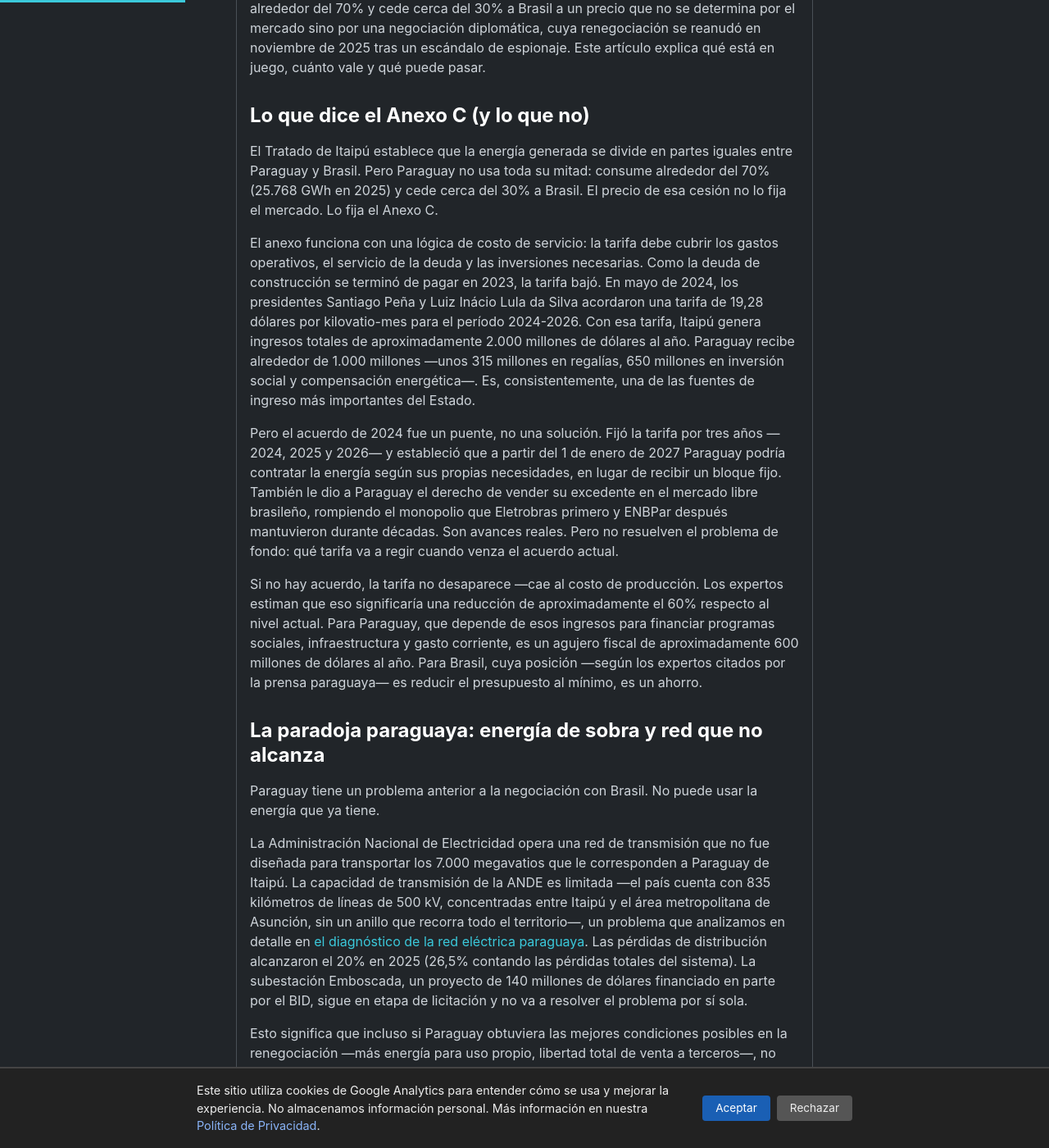
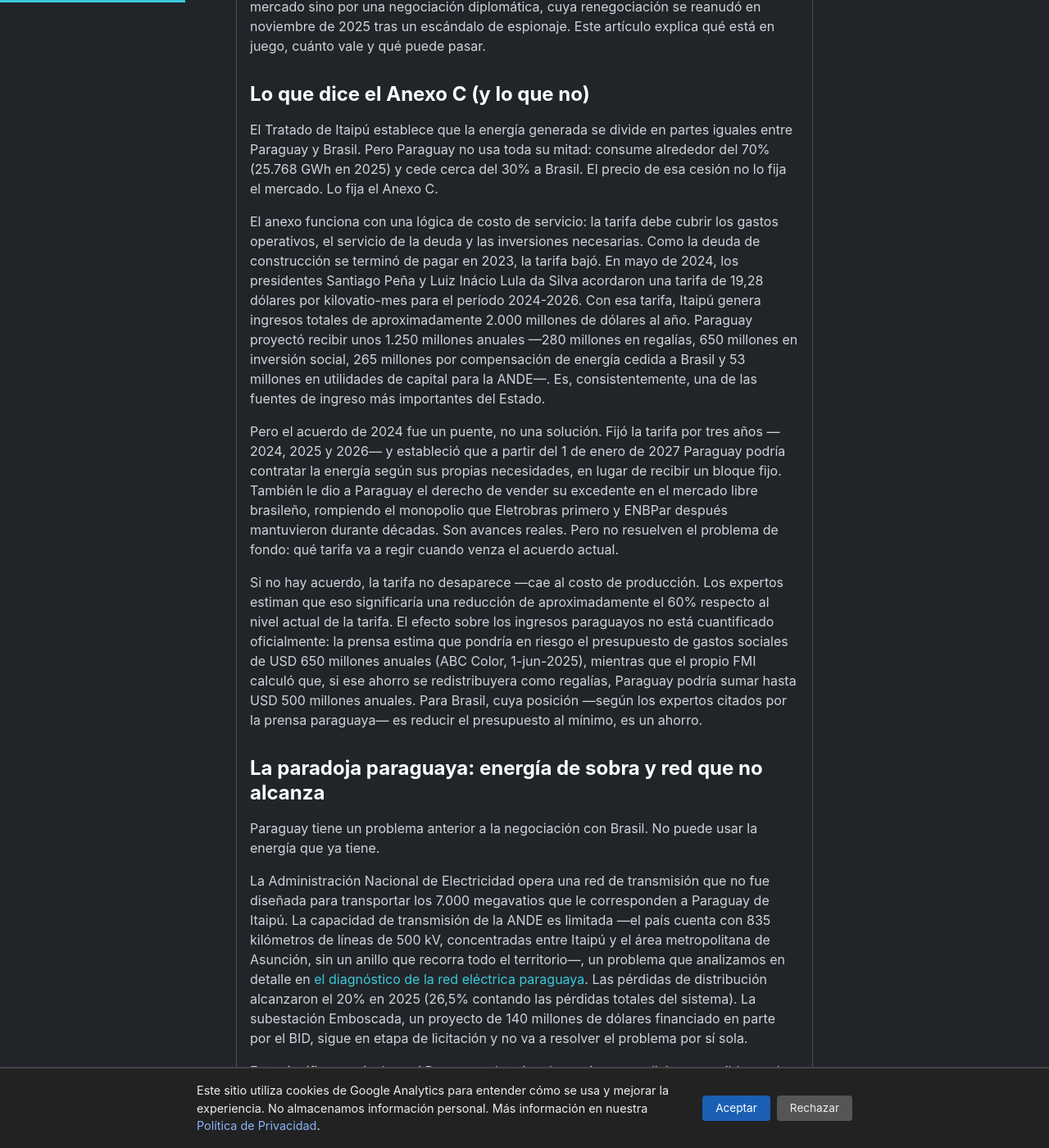
Before and after one commit to miravosqueinteresante/muchotexto.net, a Jekyll site: the page built from _posts/2026-07-17-itaipu-2027-energia-paraguay.md, in a window 1280 px wide and 1400 px high, scrolled down 785 px. Shown: the whole window at 82% size. Built offline with Jekyll 4.4.1, drawn with Linux system fonts in a browser that asks for light colours; some of the changed text lies outside the part shown.

Commit message:
Canon Itaipú: fijar los ingresos de Paraguay y corregir #4 y #6
Resuelve la inconsistencia 1.000M (vs) 1.250M / 600M (vs) 750M entre
artículos hermanos fijando un canon con fuente primaria.

Canon (anuncio oficial 9-may-2024, Presidencia/Itaipú; Diario HOY):
USD 1.250M/año (2024-2026) = 280 regalías + 650 inversión social + 265
compensación por cesión + 53 utilidades/ANDE. Es una proyección: lo real 2024
fue USD 880,9M; transferencias directas Anexo C USD 549M. La pérdida del 60%
NO tiene cifra oficial (el 60% es la caída de la tarifa, no de los ingresos).

- AGENTS.md: +canon en la sección Itaipú (y 'NO usar 1.000M/600M/750M').
- _data/energia.yml: +bloque itaipu_ingresos.
- #4 itaipu-2027: desglose 280+650+265+53; pérdida reescrita; título y
  descripción corregidos (ya no afirma 'mil millones').
- #6 red-electrica: total 1.250 correcto; pérdida 750M reescrita; 'se
  renegocia el Anexo C' -> 'vence el acuerdo tarifario'.
- Pilar y #5: anchors actualizados al nuevo título de #4.

```diff
--- a/_posts/2026-07-17-itaipu-2027-energia-paraguay.md
+++ b/_posts/2026-07-17-itaipu-2027-energia-paraguay.md
@@ -1,11 +1,11 @@
 ---
 layout: post
-title: "En 2027 Paraguay puede perder mil millones de dólares de Itaipú"
+title: "En 2027 Paraguay arriesga el acuerdo tarifario de Itaipú"
 date: 2026-07-17
 last_modified_at: 2026-09-23
 categories: articulos
 tags: infraestructura-energia ia-paraguay
-description: "El acuerdo tarifario de Itaipú vence el 1 de enero de 2027. La negociación del Anexo C se reanudó en noviembre de 2025 tras un caso de espionaje. Paraguay recibe USD 1.000M al año y podría perder el 60%."
+description: "El acuerdo tarifario de Itaipú vence el 1 de enero de 2027. La negociación del Anexo C se reanudó en noviembre de 2025. Paraguay proyecta recibir USD 1.250M al año."
 ---
 
 El 26 de abril de 1973, Paraguay y Brasil firmaron el Tratado de Itaipú. Cincuenta y tres años después, la represa hidroeléctrica con mayor generación acumulada de la historia —14.000 megavatios instalados, 20 turbinas de 700 megavatios cada una— produce más electricidad que cualquier otra central del planeta y representa aproximadamente el 12% de los ingresos del Estado paraguayo. El 1 de enero de 2027 vence el acuerdo tarifario que fija el precio al que Paraguay le vende su energía excedente a Brasil; el Anexo C en sí no vence ese año. La negociación para renovarlo se suspendió en abril de 2025, cuando se reveló que la Agencia Brasileña de Inteligencia espió a funcionarios paraguayos, y se reanudó en noviembre de ese año.
@@ -16,11 +16,11 @@
 
 El Tratado de Itaipú establece que la energía generada se divide en partes iguales entre Paraguay y Brasil. Pero Paraguay no usa toda su mitad: consume alrededor del 70% (25.768 GWh en 2025) y cede cerca del 30% a Brasil. El precio de esa cesión no lo fija el mercado. Lo fija el Anexo C.
 
-El anexo funciona con una lógica de costo de servicio: la tarifa debe cubrir los gastos operativos, el servicio de la deuda y las inversiones necesarias. Como la deuda de construcción se terminó de pagar en 2023, la tarifa bajó. En mayo de 2024, los presidentes Santiago Peña y Luiz Inácio Lula da Silva acordaron una tarifa de 19,28 dólares por kilovatio-mes para el período 2024-2026. Con esa tarifa, Itaipú genera ingresos totales de aproximadamente 2.000 millones de dólares al año. Paraguay recibe alrededor de 1.000 millones —unos 315 millones en regalías, 650 millones en inversión social y compensación energética—. Es, consistentemente, una de las fuentes de ingreso más importantes del Estado.
+El anexo funciona con una lógica de costo de servicio: la tarifa debe cubrir los gastos operativos, el servicio de la deuda y las inversiones necesarias. Como la deuda de construcción se terminó de pagar en 2023, la tarifa bajó. En mayo de 2024, los presidentes Santiago Peña y Luiz Inácio Lula da Silva acordaron una tarifa de 19,28 dólares por kilovatio-mes para el período 2024-2026. Con esa tarifa, Itaipú genera ingresos totales de aproximadamente 2.000 millones de dólares al año. Paraguay proyectó recibir unos 1.250 millones anuales —280 millones en regalías, 650 millones en inversión social, 265 millones por compensación de energía cedida a Brasil y 53 millones en utilidades de capital para la ANDE—. Es, consistentemente, una de las fuentes de ingreso más importantes del Estado.
 
 Pero el acuerdo de 2024 fue un puente, no una solución. Fijó la tarifa por tres años —2024, 2025 y 2026— y estableció que a partir del 1 de enero de 2027 Paraguay podría contratar la energía según sus propias necesidades, en lugar de recibir un bloque fijo. También le dio a Paraguay el derecho de vender su excedente en el mercado libre brasileño, rompiendo el monopolio que Eletrobras primero y ENBPar después mantuvieron durante décadas. Son avances reales. Pero no resuelven el problema de fondo: qué tarifa va a regir cuando venza el acuerdo actual.
 
-Si no hay acuerdo, la tarifa no desaparece —cae al costo de producción. Los expertos estiman que eso significaría una reducción de aproximadamente el 60% respecto al nivel actual. Para Paraguay, que depende de esos ingresos para financiar programas sociales, infraestructura y gasto corriente, es un agujero fiscal de aproximadamente 600 millones de dólares al año. Para Brasil, cuya posición —según los expertos citados por la prensa paraguaya— es reducir el presupuesto al mínimo, es un ahorro.
+Si no hay acuerdo, la tarifa no desaparece —cae al costo de producción. Los expertos estiman que eso significaría una reducción de aproximadamente el 60% respecto al nivel actual de la tarifa. El efecto sobre los ingresos paraguayos no está cuantificado oficialmente: la prensa estima que pondría en riesgo el presupuesto de gastos sociales de USD 650 millones anuales (ABC Color, 1-jun-2025), mientras que el propio FMI calculó que, si ese ahorro se redistribuyera como regalías, Paraguay podría sumar hasta USD 500 millones anuales. Para Brasil, cuya posición —según los expertos citados por la prensa paraguaya— es reducir el presupuesto al mínimo, es un ahorro.
 
 ## La paradoja paraguaya: energía de sobra y red que no alcanza
 
@@ -46,7 +46,7 @@
 
 El primero es un acuerdo negociado. Paraguay aceptaría una tarifa menor a la actual —en el rango de 12 a 15 dólares por kilovatio-mes, según estimaciones de expertos citados por la prensa paraguaya— a cambio de mantener los programas de inversión social, garantizar el suministro para su propio consumo y conservar la libertad de vender excedentes en el mercado brasileño. Sería un ingreso menor al actual, pero predecible y sostenible. Este es el escenario más probable si se reanudan las negociaciones.
 
-El segundo es la ausencia de acuerdo. La tarifa cae automáticamente al costo de producción. Paraguay pierde aproximadamente 600 millones de dólares al año. Los programas sociales que financia Itaipú —que representan una porción significativa del gasto en salud, educación e infraestructura— se quedan sin una fuente estable de financiamiento. ANDE, que ya opera con un déficit crónico por sus tarifas políticas, enfrenta un agujero adicional.
+El segundo es la ausencia de acuerdo. La tarifa cae automáticamente al costo de producción. El impacto exacto sobre los ingresos paraguayos no está cuantificado: el presupuesto de gastos sociales (unos USD 650 millones anuales) quedaría en riesgo, según estimaciones de prensa. Los programas sociales que financia Itaipú —que representan una porción significativa del gasto en salud, educación e infraestructura— se quedarían sin una fuente estable de financiamiento. ANDE, que ya opera con un déficit crónico por sus tarifas políticas, enfrenta un agujero adicional.
 
 El tercero es el que casi nadie menciona pero que el crecimiento de la demanda vuelve cada vez más plausible: Paraguay deja de ser un exportador neto de energía. Si la demanda sigue creciendo a dos dígitos y la red de transmisión se expande, en algún momento de la próxima década Paraguay va a necesitar toda su energía de Itaipú. En ese escenario, la negociación con Brasil cambia de naturaleza: Paraguay ya no discute cuánto le pagan, sino cuánta energía puede retener.
 
@@ -95,7 +95,7 @@
       "name": "¿Cuánto dinero recibe Paraguay de Itaipú?",
       "acceptedAnswer": {
         "@type": "Answer",
-        "text": "Aproximadamente USD 1.000 millones al año —unos USD 315 millones en regalías, USD 650 millones en inversión social y compensación energética—. Representa aproximadamente el 12% de los ingresos del Estado paraguayo. Si no hay acuerdo para renovar el Anexo C, la tarifa podría caer un 60%, lo que significaría una pérdida de aproximadamente USD 600 millones anuales."
+        "text": "Paraguay proyectó recibir unos USD 1.250 millones al año —USD 280 millones en regalías, USD 650 millones en inversión social, USD 265 millones por compensación de energía cedida y USD 53 millones en utilidades para la ANDE—. Representa aproximadamente el 12% de los ingresos del Estado paraguayo. Si no hay acuerdo para renovar el Anexo C, la tarifa podría caer un 60%; el impacto exacto sobre los ingresos no está cuantificado oficialmente."
       }
     },
     {
--- a/ia-en-paraguay.markdown
+++ b/ia-en-paraguay.markdown
@@ -51,7 +51,7 @@
 - **[Luces y sombras de la apertura eléctrica: Paraguay y el sector privado]({% post_url 2026-05-27-apertura-sector-electrico-privado-paraguay %})** - El Decreto 6034 y la Ley 7599 habilitan la generación privada de energía renovable.
 - **[Criptominería en Paraguay: el costo real de la energía barata]({% post_url 2026-07-07-criptomineria-paraguay-energia-barata %})** - Paraguay es el cuarto pais con mayor minería de bitcoin del mundo.
 - **[Red eléctrica de Paraguay: el cuello de botella de la IA global]({% post_url 2026-07-08-red-electrica-paraguay-ia %})** - Paraguay genera 8.000 MW pero su red de transmisión no puede llevarlos a donde se necesitan.
-- **[En 2027 Paraguay puede perder mil millones de dólares de Itaipú]({% post_url 2026-07-17-itaipu-2027-energia-paraguay %})** - El Anexo C vence. Las negociaciones están congeladas. Paraguay recibe USD 1.000M al año. ¿Qué pasa si no hay acuerdo?
+- **[En 2027 Paraguay arriesga el acuerdo tarifario de Itaipú]({% post_url 2026-07-17-itaipu-2027-energia-paraguay %})** - El acuerdo tarifario vence el 1 de enero de 2027. La negociación se reanudó en noviembre de 2025. Paraguay proyecta recibir USD 1.250M al año. ¿Qué pasa si no hay acuerdo?
 - **[Paraguay tiene la energía para el hidrógeno verde pero no el puerto]({% post_url 2026-07-27-hidrogeno-verde-paraguay %})** — La electricidad más barata de Sudamérica y agua ilimitada. Pero sin costa ni proyectos comerciales.
 
 - **[Paraguay tiene energía 100% renovable y el cambio climático la amenaza]({% post_url 2026-08-03-energia-renovable-cambio-climatico-paraguay %})** — El 99.9% de la electricidad es renovable pero el 97% depende de dos represas en una sola cuenca. Sin diversificación solar ni eólica.
```
Also changed, not shown: AGENTS.md (+3 -0 lines), _data/energia.yml (+17 -0 lines), _posts/2026-07-08-red-electrica-paraguay-ia.md (+4 -4 lines), _posts/2026-07-27-hidrogeno-verde-paraguay.md (+1 -1 lines).
